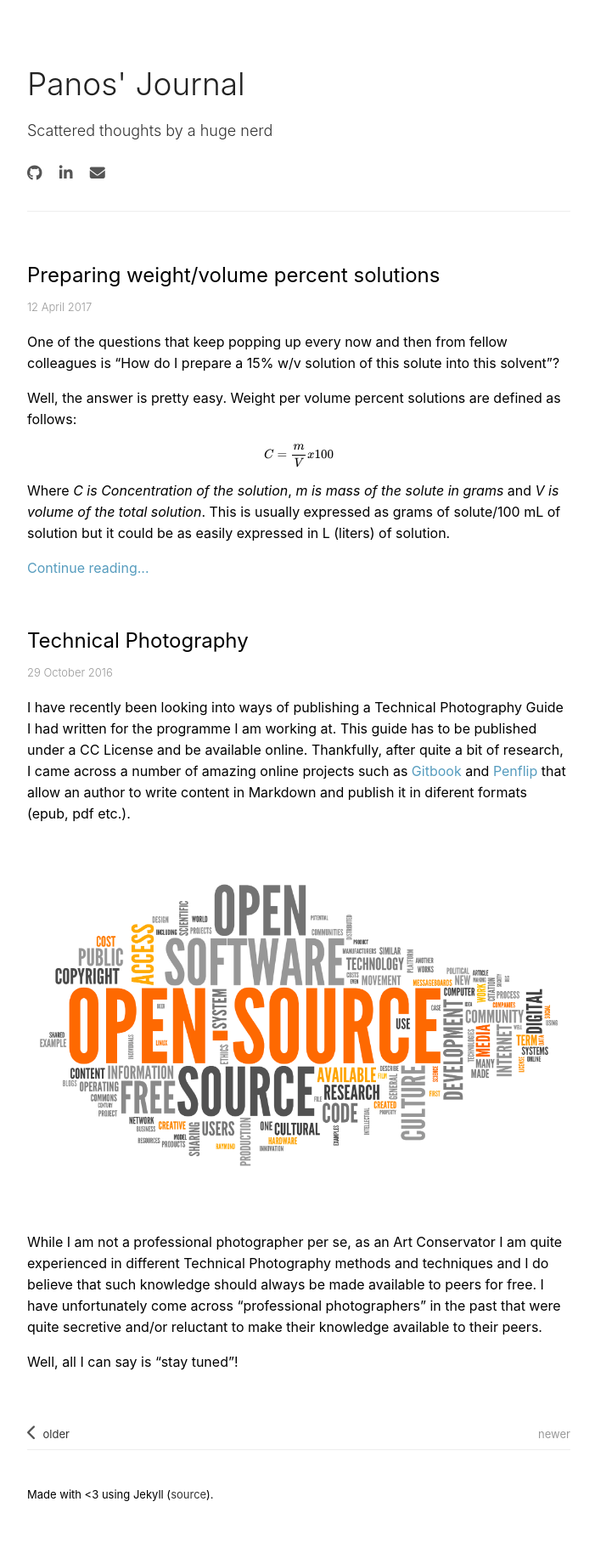
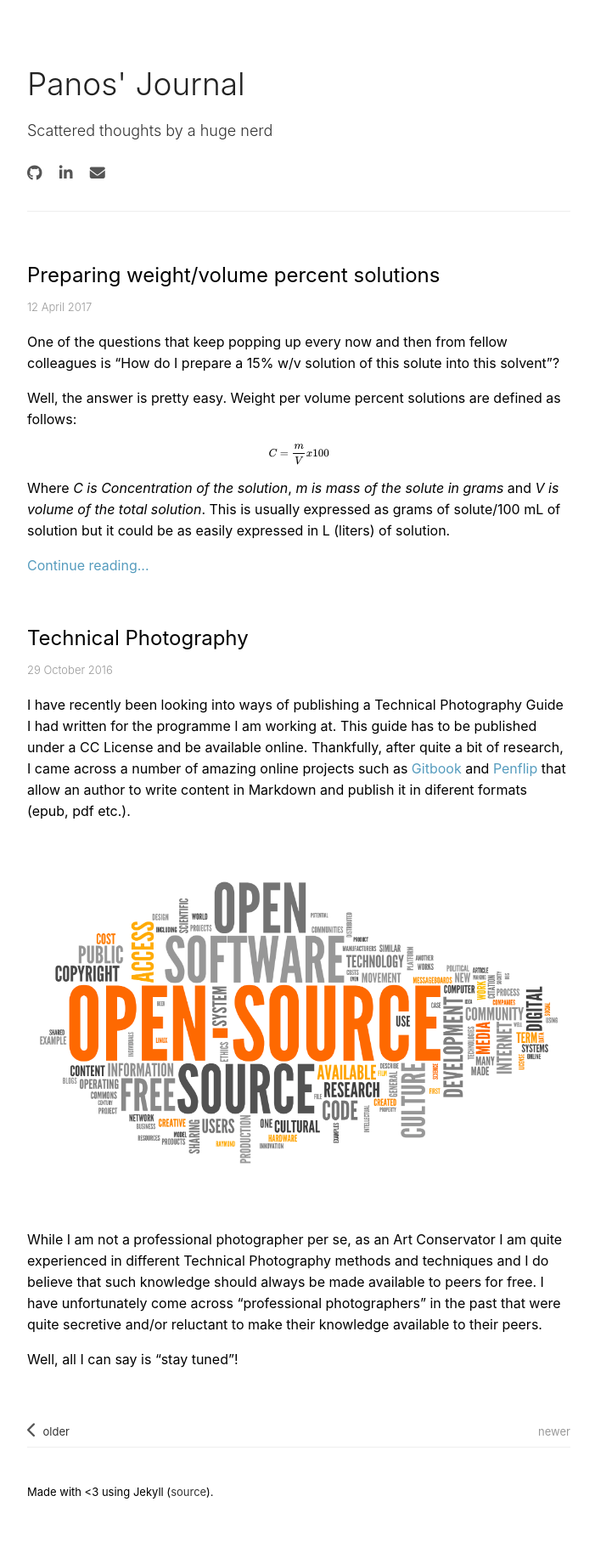
Before and after one commit to pgalatis/pgalatis.github.io, a Jekyll site: the page built from index.html, in a window 1280 px wide. Shown: the whole page at 85% size, without its empty margins (288-989 px from the left). Built offline with Jekyll 4.4.1, drawn with Linux system fonts in a browser that asks for light colours; nearby versions of some CDN libraries; formulas are drawn with MathJax 3; the list of posts is cut into pages by our own code.

Commit message:
Update style.css

```diff
--- a/css/style.css
+++ b/css/style.css
@@ -108,7 +108,7 @@ p.timestamp {
 }
 
 .MathJax {
-	font-size: 15px !important;
+	font-size: 13px !important;
 }
 
 header.top:after {
```
